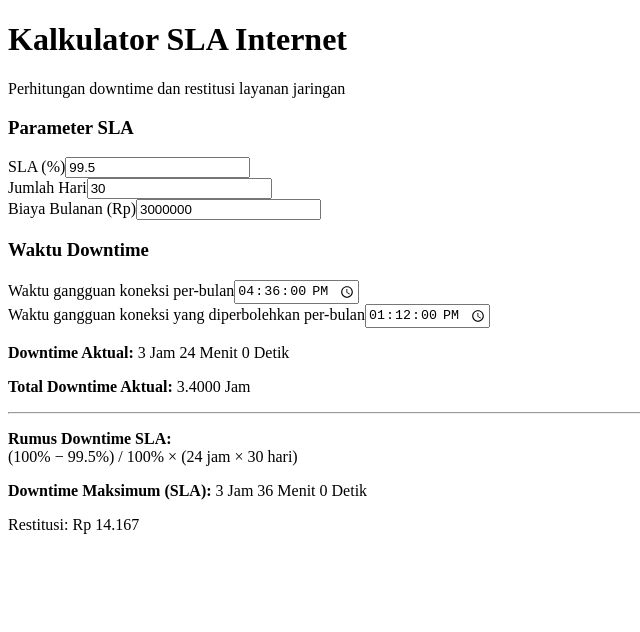
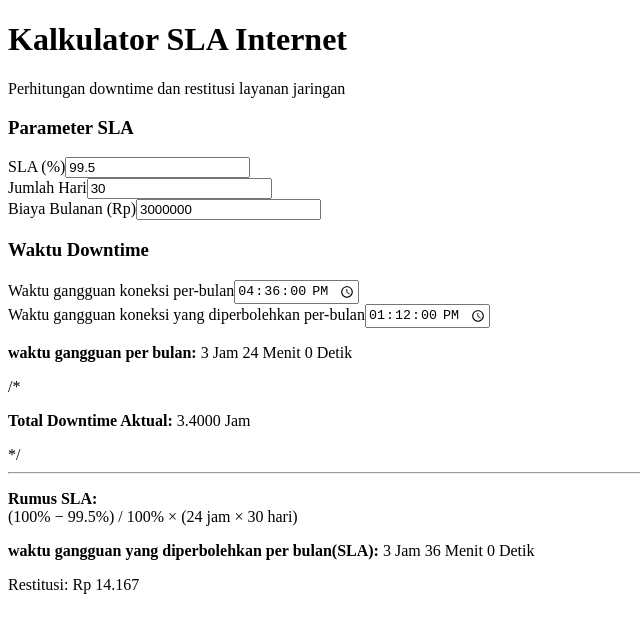
Before and after one commit to MuhamadFahmiRizal/KalkulatorSLA, a Next.js app: page / in a window 1280 px wide. Shown: the top 632 px of the page, without its empty margins (0-640 px from the left). Built offline with nearby package versions, Linux system fonts and the light colour scheme.

Commit message:
Update downtime labels and SLA formula text

```diff
--- a/app/page.tsx
+++ b/app/page.tsx
@@ -133,17 +133,17 @@ export default function Home() {
 
         <section className="result-box">
           <p>
-            <b>Downtime Aktual:</b> {jam} Jam {menit} Menit {detikSisa} Detik
+            <b>waktu gangguan per bulan:</b> {jam} Jam {menit} Menit {detikSisa} Detik
           </p>
 
-          <p>
+          /* <p>
             <b>Total Downtime Aktual:</b> {jamDesimal.toFixed(4)} Jam
-          </p>
+          </p> */
 
           <hr />
 
           <p>
-            <b>Rumus Downtime SLA:</b><br />
+            <b>Rumus SLA:</b><br />
             <span className="formula">
               (100% − {slaNum}%) / 100% × (24 jam × {hariNum} hari)
             </span>
@@ -151,7 +151,7 @@ export default function Home() {
           </p>
 
           <p>
-            <b>Downtime Maksimum (SLA):</b>{" "}
+            <b>waktu gangguan yang diperbolehkan per bulan(SLA):</b>{" "}
             {maxJam} Jam {maxMenit} Menit {maxDetik} Detik
           </p>
 
```
